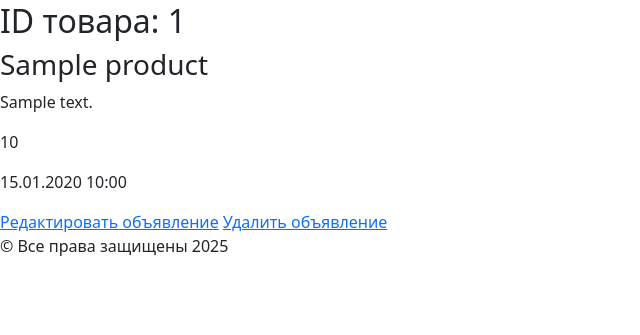
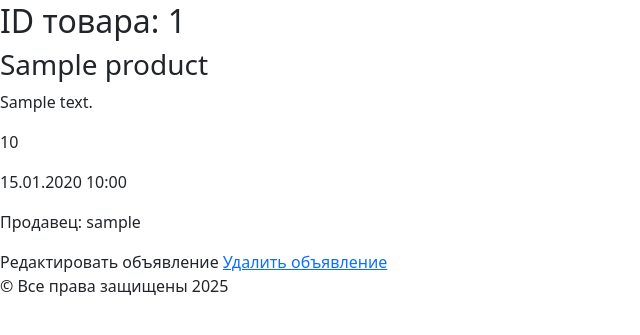
Before and after one commit to chouunb/online-shop, a Django app: page /products/1/ in a window 1280 px wide. Shown: the part 134-469 px from the top of the page, without its empty margins (0-640 px from the left). Run offline with Django 5.2, Linux system fonts and the light colour scheme; tables that the repository leaves empty hold one stand-in row (values such as "Sample post"); some libraries are stand-ins or nearby versions.

Commit message:
feat(products): Добавила отображение продавца товара на странице деталей товара

```diff
--- a/blog/templates/shop/product_detail.html
+++ b/blog/templates/shop/product_detail.html
@@ -11,6 +11,8 @@
     <p>{{ product.price }}</p>
     <p>{{ product.created_at|date:"d.m.Y H:i" }}</p>
 
+    <p>Продавец: {{ product.seller }}</p
+
     <a href="{% url 'blog:edit_product' product.id %}">Редактировать объявление</a>
 
     <a href="{% url 'blog:remove_product' product.id %}">Удалить объявление</a>
```
